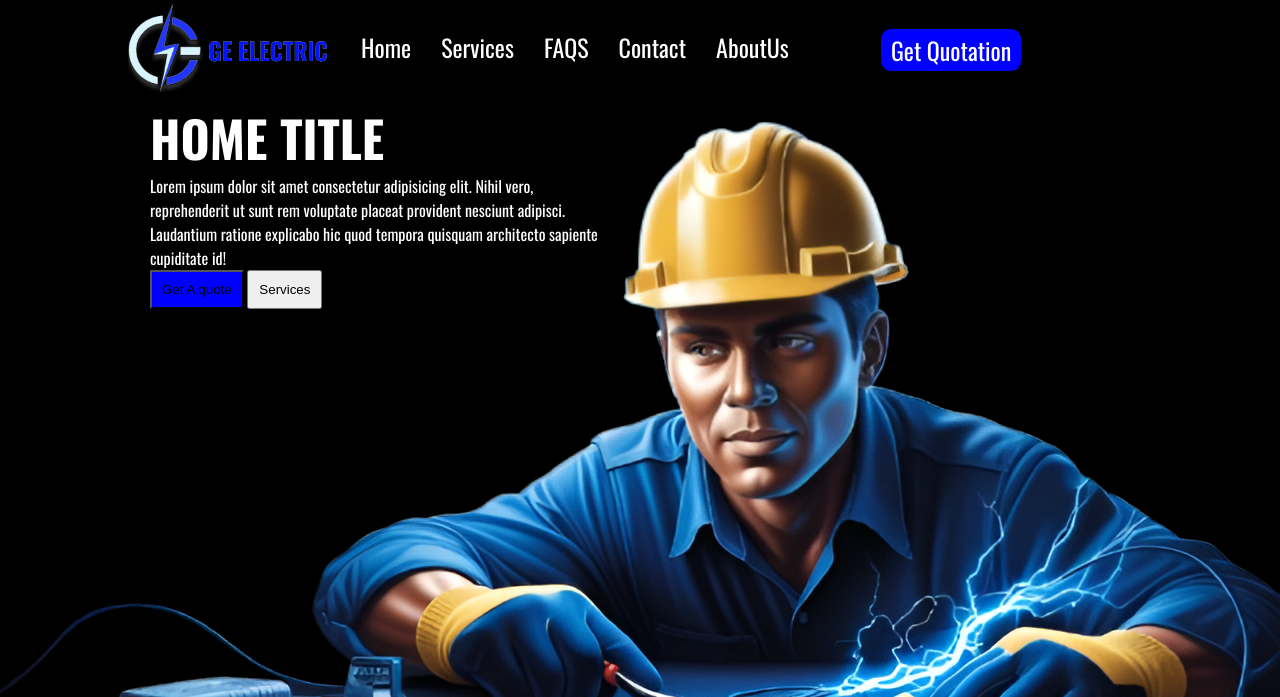
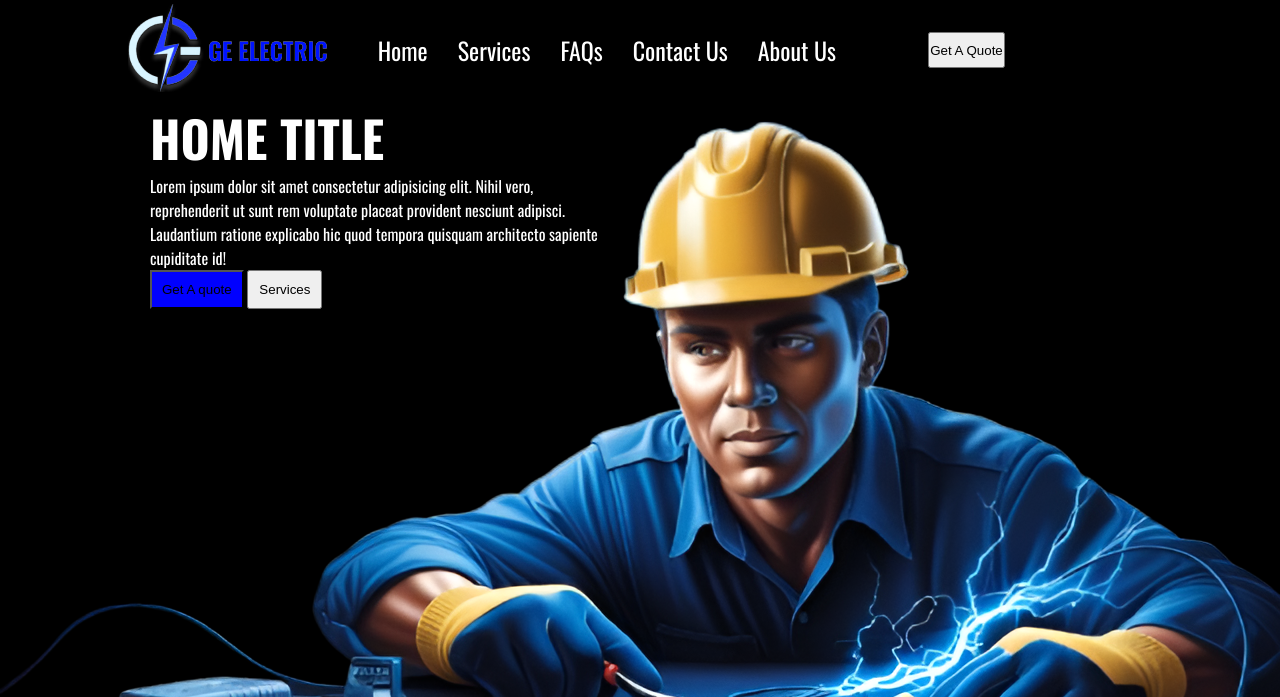
Before and after one commit to Andresfsalai/primera-pagina, a plain HTML site: page index.html in a window 1280 px wide. Shown: the top 697 px of the page. Drawn offline with nearby package versions, Linux system fonts and the light colour scheme.

Commit message:
cambio en header index

```diff
--- a/index.html
+++ b/index.html
@@ -7,22 +7,22 @@
     <link rel="stylesheet" href="./css/styles.css">
 </head>
 <body>
-
         <header>
             <div>
-            <img src="./assets/images/Logo.png" alt="logoGE">
+                <a href="#">
+                    <img src="./assets/images/Logo.png" alt="logoHeader">
+                </a>
             </div>
             <nav>
                 <ul class="navbar">
                     <li><a href="#">Home</a></li>
                     <li><a href="./pages/services.html">Services</a></li>
-                <li><a href="./pages/faqs.html">FAQS</a></li>
-                <li><a href="./pages/contact.html">Contact</a></li>
-                <li><a href="./pages/aboutUs.html">AboutUs</a></li>
+                    <li><a href="./pages/faqs.html">FAQs</a></li>
+                    <li><a href="./pages/contact.html">Contact Us</a></li>
+                    <li><a href="./pages/aboutUs.html">About Us</a></li>
                 </ul>
-            <button class="botonHeader">Get Quotation</button>
+                <button class="bnav">Get A Quote</button>
             </nav>
-
         </header>
 
     <main>
```
Lines whose indentation alone changed are shown as unchanged.
